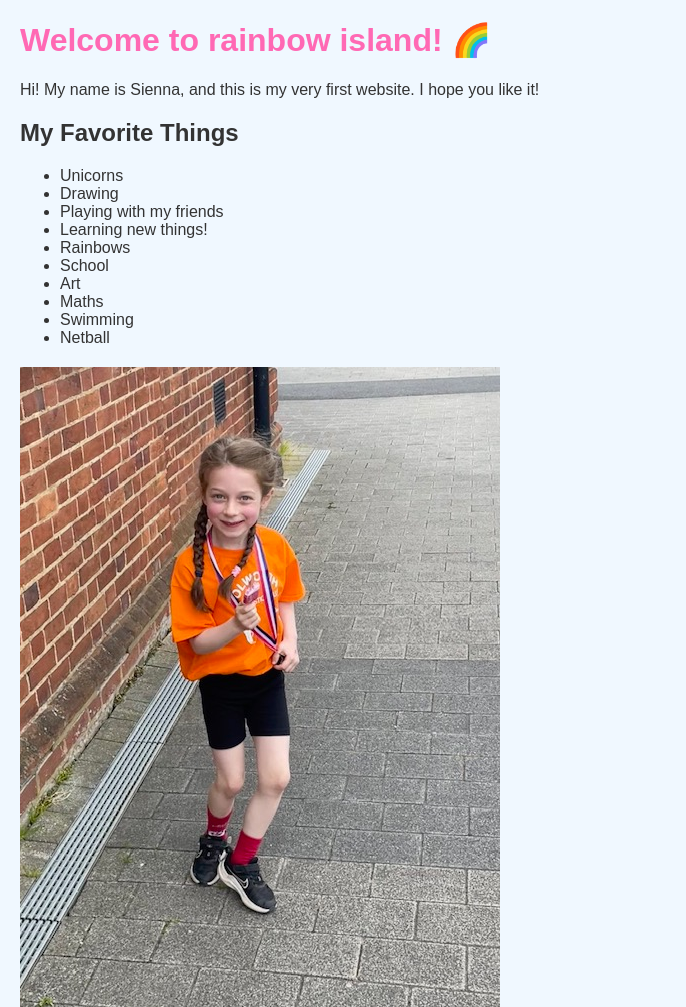
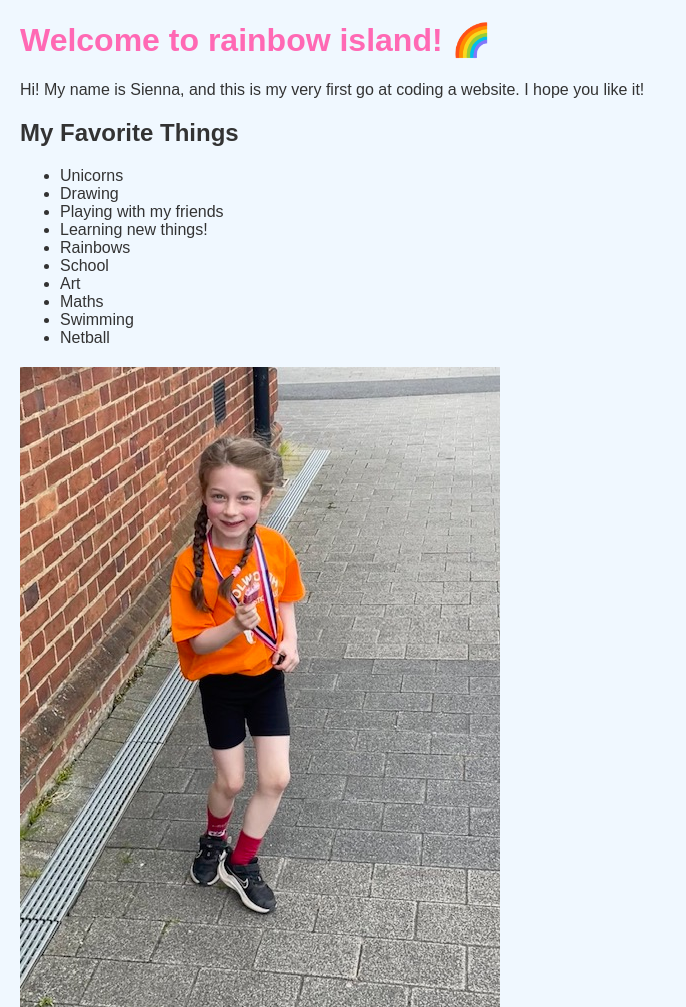
Before and after one commit to SStone1610/website, a plain HTML site: page index.html in a window 1280 px wide. Shown: the whole page, without its empty margins (0-686 px from the left). Drawn offline with Linux system fonts and the light colour scheme.

Commit message:
updated description

```diff
--- a/index.html
+++ b/index.html
@@ -30,7 +30,7 @@
 </head>
 <body>
   <h1>Welcome to rainbow island! &#127752</h1>
-  <p>Hi! My name is Sienna, and this is my very first website. I hope you like it!</p>
+  <p>Hi! My name is Sienna, and this is my very first go at  coding a website. I hope you like it!</p>
 
   <div class="section">
     <h2>My Favorite Things</h2>
```
